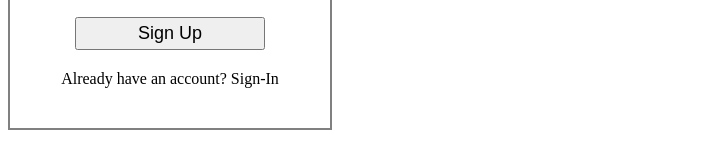
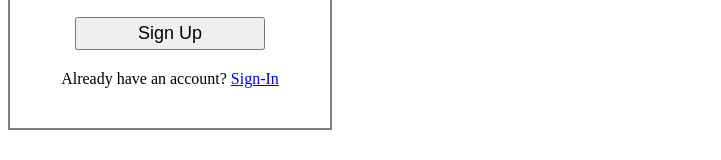
Before and after one commit to Lisa-Fink/mypage, a React (Create React App) app: page /signup in a window 1280 px wide. Shown: the part 391-551 px from the top of the page, without its empty margins (0-721 px from the left). Built offline with nearby package versions, Linux system fonts and the light colour scheme; no server answers.

Commit message:
Added link to login page

```diff
--- a/src/components/SignUp.js
+++ b/src/components/SignUp.js
@@ -1,5 +1,6 @@
 import React, { useRef, useState } from 'react';
 import { useAuth } from '../contexts/AuthContext';
+import { Link } from 'react-router-dom';
 
 import '../styles/signup.css';
 
@@ -55,7 +56,9 @@ const SignUp = () => {
           Sign Up
         </button>
       </form>
-      <div>Already have an account? Sign-In</div>
+      <div>
+        Already have an account? <Link to="/login">Sign-In</Link>
+      </div>
     </div>
   );
 };
```
